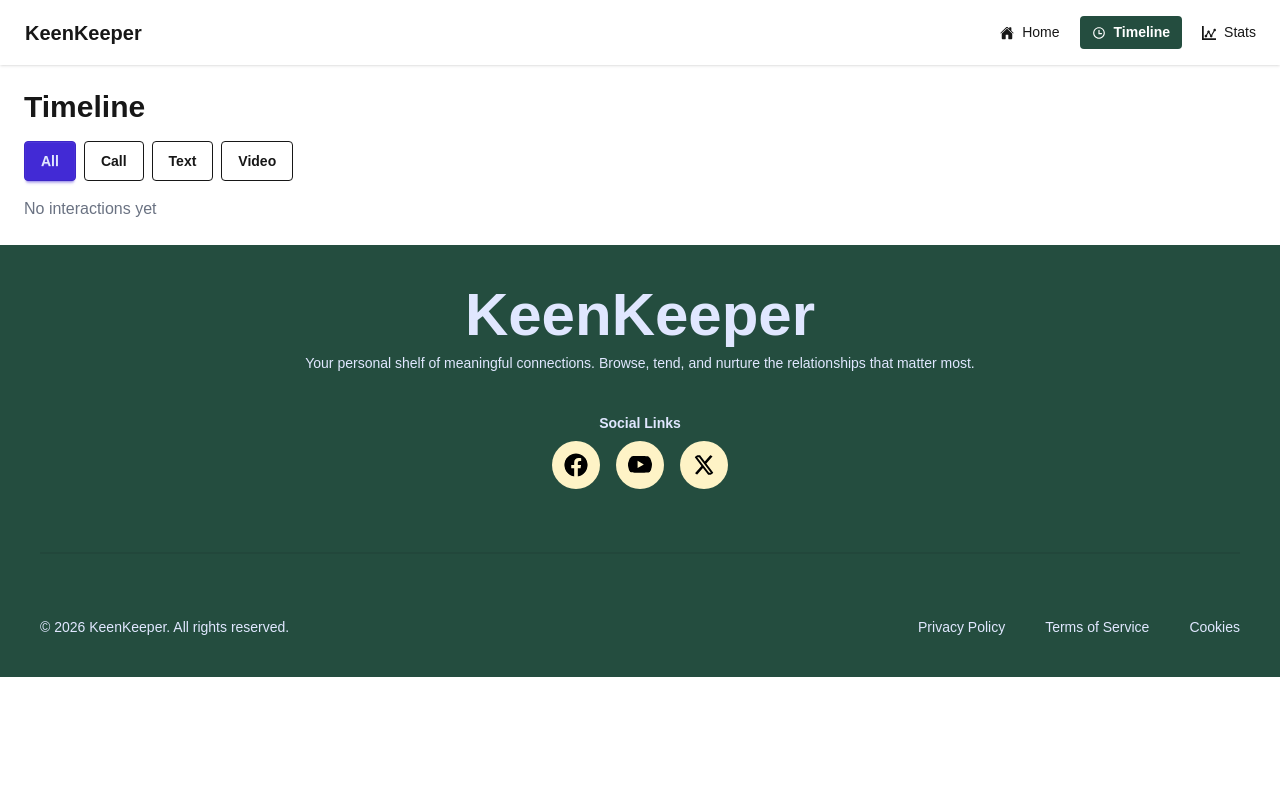
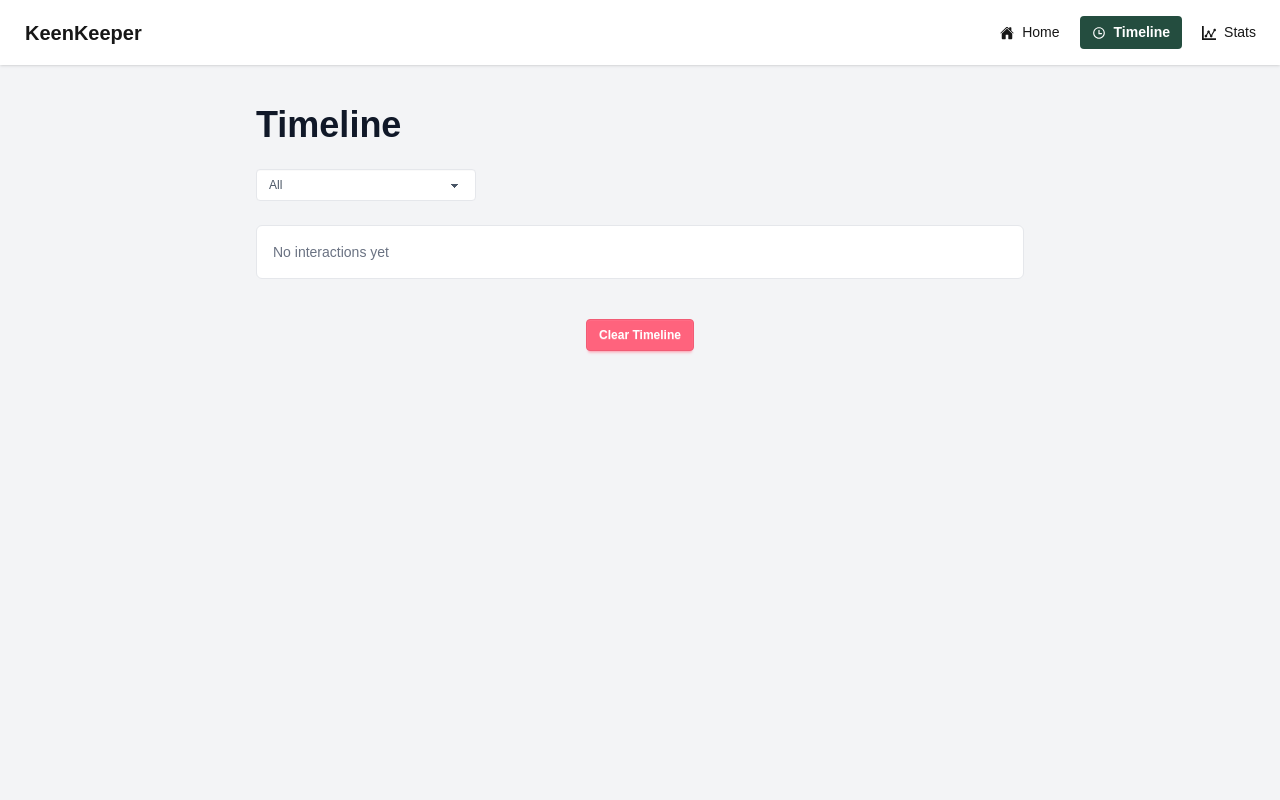
Before and after one commit to webaray/b-13-assingment-7, a Next.js app: page /Timeline in a window 1280 px wide. Shown: the top 800 px of the page. Built offline with nearby package versions, Linux system fonts and the light colour scheme.

Commit message:
live link update only

```diff
--- a/src/app/Timeline/page.jsx
+++ b/src/app/Timeline/page.jsx
@@ -1,4 +1,5 @@
 "use client";
+
 import { useEffect, useState } from "react";
 import { FaPhone, FaSms, FaVideo } from "react-icons/fa";
 
@@ -11,60 +12,108 @@ const Timeline = () => {
     setTimeline(data);
   }, []);
 
-  // 👉 Filter logic
   const filteredData =
     filter === "All"
       ? timeline
       : timeline.filter((item) => item.type === filter);
 
-  // 👉 Icon based on type
   const getIcon = (type) => {
-    if (type === "Call") return <FaPhone />;
-    if (type === "Text") return <FaSms />;
-    if (type === "Video") return <FaVideo />;
+    if (type === "Call") {
+      return (
+        <div className="w-8 h-8 rounded-md bg-gray-100 flex items-center justify-center text-gray-600">
+          <FaPhone className="text-sm" />
+        </div>
+      );
+    }
+
+    if (type === "Text") {
+      return (
+        <div className="w-8 h-8 rounded-md bg-gray-100 flex items-center justify-center text-gray-500">
+          <FaSms className="text-sm" />
+        </div>
+      );
+    }
+
+    if (type === "Video") {
+      return (
+        <div className="w-8 h-8 rounded-md bg-gray-100 flex items-center justify-center text-gray-700">
+          <FaVideo className="text-sm" />
+        </div>
+      );
+    }
+
+    return null;
+  };
+
+  const formatDate = (time) => {
+    return new Date(time).toLocaleDateString("en-US", {
+      month: "long",
+      day: "numeric",
+      year: "numeric",
+    });
   };
 
   return (
-    <div className="container mx-auto p-6">
-      <h1 className="text-3xl font-bold mb-4">Timeline</h1>
+    <div className="min-h-screen bg-[#f3f4f6] py-10 px-4">
+      <div className="max-w-3xl mx-auto">
+        <h1 className="text-4xl font-bold text-gray-900 mb-6">Timeline</h1>
 
-      {/* FILTER BUTTONS */}
-      <div className="flex gap-2 mb-4">
-        {["All", "Call", "Text", "Video"].map((f) => (
-          <button
-            key={f}
-            onClick={() => setFilter(f)}
-            className={`btn ${
-              filter === f ? "btn-primary" : "btn-outline"
-            }`}
+        <div className="mb-6">
+          <select
+            value={filter}
+            onChange={(e) => setFilter(e.target.value)}
+            className="select select-sm w-[220px] bg-white border border-gray-200 text-gray-600 focus:outline-none"
           >
-            {f}
-          </button>
-        ))}
+            <option value="All">All</option>
+            <option value="Call">Call</option>
+            <option value="Text">Text</option>
+            <option value="Video">Video</option>
+          </select>
         </div>
 
-      {/* TIMELINE LIST */}
-      <div className="space-y-4">
-        {filteredData.length === 0 && (
-          <p className="text-gray-500">No interactions yet</p>
-        )}
-
-        {filteredData.map((friend) => (
+        <div className="space-y-3">
+          {filteredData.length === 0 ? (
+            <div className="bg-white border border-gray-200 rounded-md p-4 text-sm text-gray-500">
+              No interactions yet
+            </div>
+          ) : (
+            filteredData.map((item) => (
               <div
-            key={friend.id}
-            className="card shadow p-4 flex gap-4"
+                key={item.id}
+                className="bg-white border border-gray-200 rounded-md px-4 py-3 flex items-start gap-3"
               >
-            <div className="text-xl">{getIcon(friend.type)}</div>
+                <div className="mt-1">{getIcon(item.type)}</div>
 
                 <div>
-              <h2 className="font-bold">{friend.name}</h2>
-              <p className="text-sm text-gray-500">
-                {new Date(friend.time).toLocaleDateString()}
+                  <h2 className="text-sm text-gray-800">
+                    <span className="font-semibold">{item.type}</span>{" "}
+                    <span className="text-gray-500">with</span>{" "}
+                    <span className="text-gray-700">{item.name}</span>
+                  </h2>
+
+                  <p className="text-xs text-gray-400 mt-1">
+                    {formatDate(item.time)}
                   </p>
                 </div>
               </div>
-        ))}
+            ))
+          )}
         </div>
+      </div>
+
+<div className=" container mx-auto justify-center
+flex mt-10">
+  <button
+  onClick={() => {
+    localStorage.removeItem("timeline");
+    setTimeline([]);
+  }}
+  className="btn btn-error btn-sm mb-4 text-white"
+>
+  Clear Timeline
+</button>
+</div>
+
     </div>
   );
 };
--- a/src/app/friend/[id]/page.jsx
+++ b/src/app/friend/[id]/page.jsx
@@ -3,7 +3,7 @@ import Image from "next/image";
 
 const FriendDetailsPage = async ({ params }) => {
   const { id } = await params;
-  const res = await fetch("http://localhost:3000/friend.json");
+  const res = await fetch("https://b-13-next-assingment-7.vercel.app/friend.json");
   const data = await res.json();
   const friend = data?.find((f) => Number(f.id) === Number(id));
 
@@ -15,7 +15,7 @@ const FriendDetailsPage = async ({ params }) => {
   }
 
   return (
-    <div className="container mx-auto p-6 bg-base-200 min-h-screen">
+    <div className="container mx-auto p-6 bg-base-200 jusctify-center py-10">
 
       <div className="grid lg:grid-cols-3 gap-6">
 
--- a/src/components/ActionButtons.jsx
+++ b/src/components/ActionButtons.jsx
@@ -22,20 +22,30 @@ const ActionButtons = ({ friend }) => {
 
     toast.success(`${type} added to timeline`);
 
+    // চাইলে timeline page এ পাঠাবে
     // router.push("/timeline");
   };
 
   return (
     <div className="grid grid-cols-3 gap-3 mt-4">
-      <button onClick={() => handleAction("call")} className="btn flex flex-col h-20">
-       📞  Call
+      <button
+        onClick={() => handleAction("Call")}
+        className="btn flex flex-col h-20"
+      >
+        📞 Call
       </button>
 
-      <button onClick={() => handleAction("text")} className="btn flex flex-col h-20">
+      <button
+        onClick={() => handleAction("Text")}
+        className="btn flex flex-col h-20"
+      >
         💬 Text
       </button>
 
-      <button onClick={() => handleAction("video")} className="btn flex flex-col h-20">
+      <button
+        onClick={() => handleAction("Video")}
+        className="btn flex flex-col h-20"
+      >
         🎥 Video
       </button>
     </div>
--- a/src/components/FriendCard.jsx
+++ b/src/components/FriendCard.jsx
@@ -4,7 +4,7 @@ import Link from 'next/link';
 const FriendCard = ({ friend }) => {
 
     return (
-        <Link href={`http://localhost:3000/friend/${Number(friend.id)}`}>
+        <Link href={`https://b-13-next-assingment-7.vercel.app//friend/${Number(friend.id)}`}>
 
             <div className="card bg-base-100 shadow-sm hover:shadow-lg transition cursor-pointer">
 
```
Lines whose indentation alone changed are shown as unchanged.
